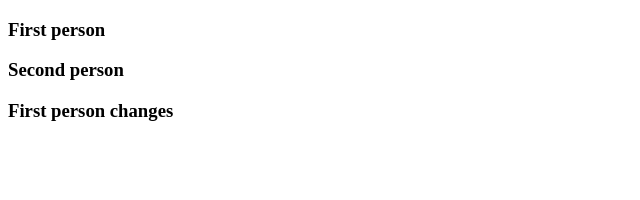
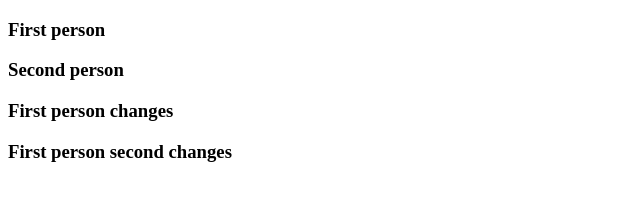
Before and after one commit to Samhithan03/git-clone, a plain HTML site: page index.html in a window 1280 px wide. Shown: the whole page, without its empty margins (0-640 px from the left). Drawn offline with Linux system fonts and the light colour scheme.

Commit message:
first person changes

```diff
--- a/index.html
+++ b/index.html
@@ -9,5 +9,6 @@
     <h3>First person</h3>
     <h3>Second person</h3>
     <h3>First person changes</h3>
+    <h3>First person second changes</h3>
 </body>
 </html>
```
